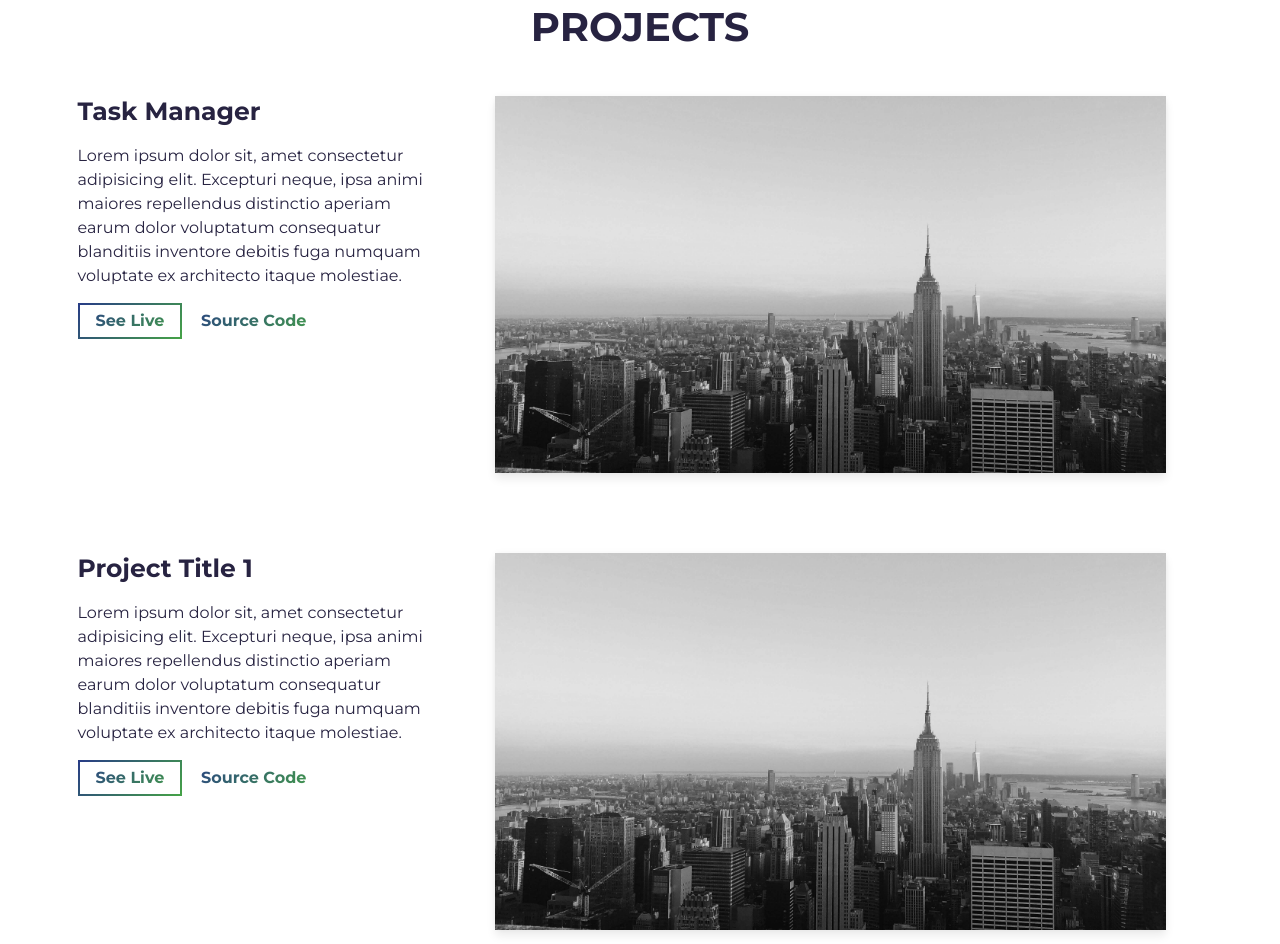
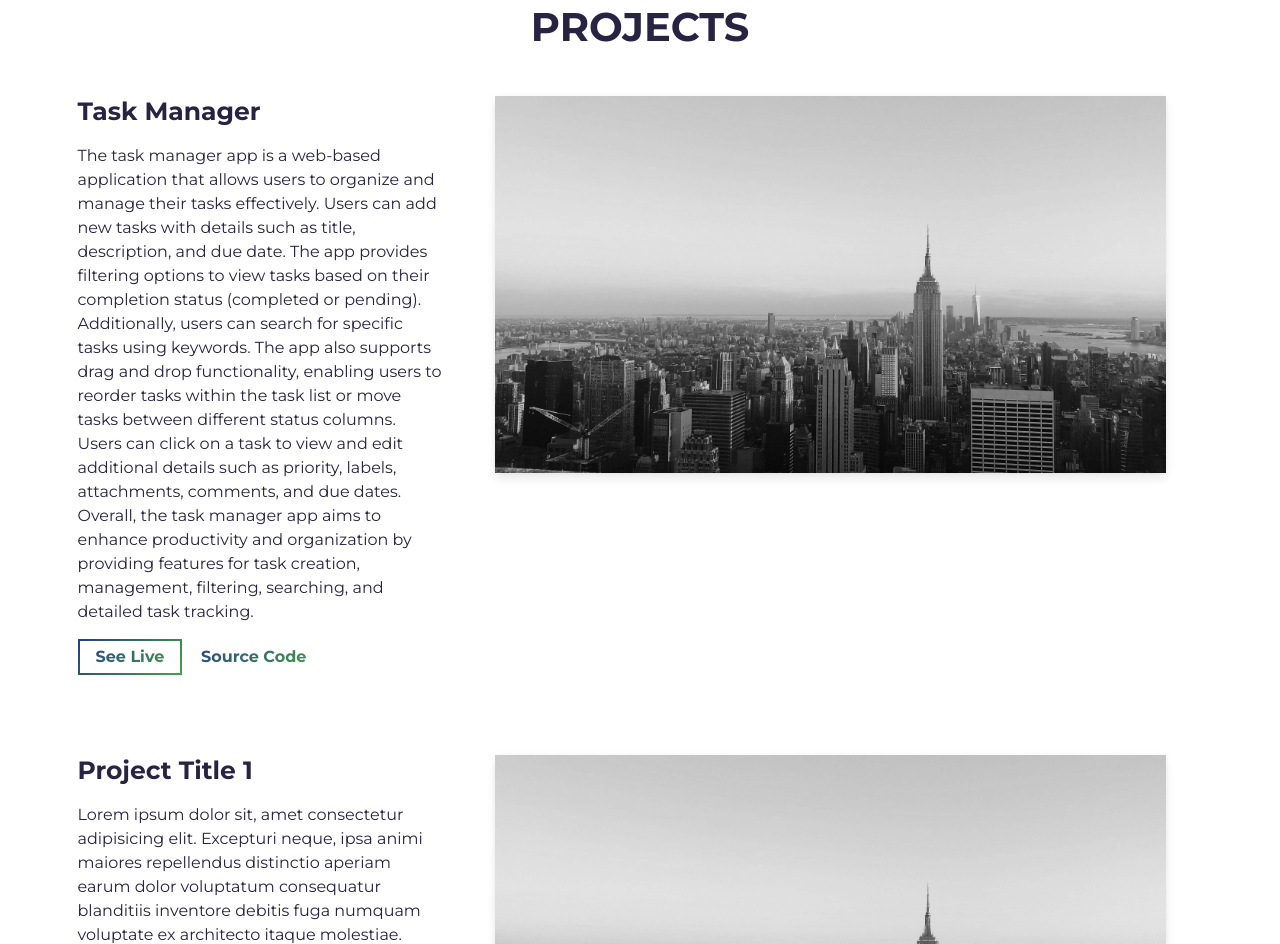
Before and after one commit to libankhalif97/My-Personal-Portfolio, a website built with Parcel: page src/index.html in a window 1280 px wide. Shown: the part 1535-2479 px from the top of the page. Built offline with nearby package versions, Linux system fonts and the light colour scheme.

Commit message:
updating project description

```diff
--- a/src/index.html
+++ b/src/index.html
@@ -111,11 +111,21 @@
                 <h3 class="project-wrapper__text-title">Task Manager</h3>
                 <div>
                   <p class="mb-4">
-                    Lorem ipsum dolor sit, amet consectetur adipisicing elit.
-                    Excepturi neque, ipsa animi maiores repellendus distinctio
-                    aperiam earum dolor voluptatum consequatur blanditiis
-                    inventore debitis fuga numquam voluptate ex architecto
-                    itaque molestiae.
+                    The task manager app is a web-based application that allows
+                    users to organize and manage their tasks effectively. Users
+                    can add new tasks with details such as title, description,
+                    and due date. The app provides filtering options to view
+                    tasks based on their completion status (completed or
+                    pending). Additionally, users can search for specific tasks
+                    using keywords. The app also supports drag and drop
+                    functionality, enabling users to reorder tasks within the
+                    task list or move tasks between different status columns.
+                    Users can click on a task to view and edit additional
+                    details such as priority, labels, attachments, comments, and
+                    due dates. Overall, the task manager app aims to enhance
+                    productivity and organization by providing features for task
+                    creation, management, filtering, searching, and detailed
+                    task tracking.
                   </p>
                 </div>
                 <a
```
